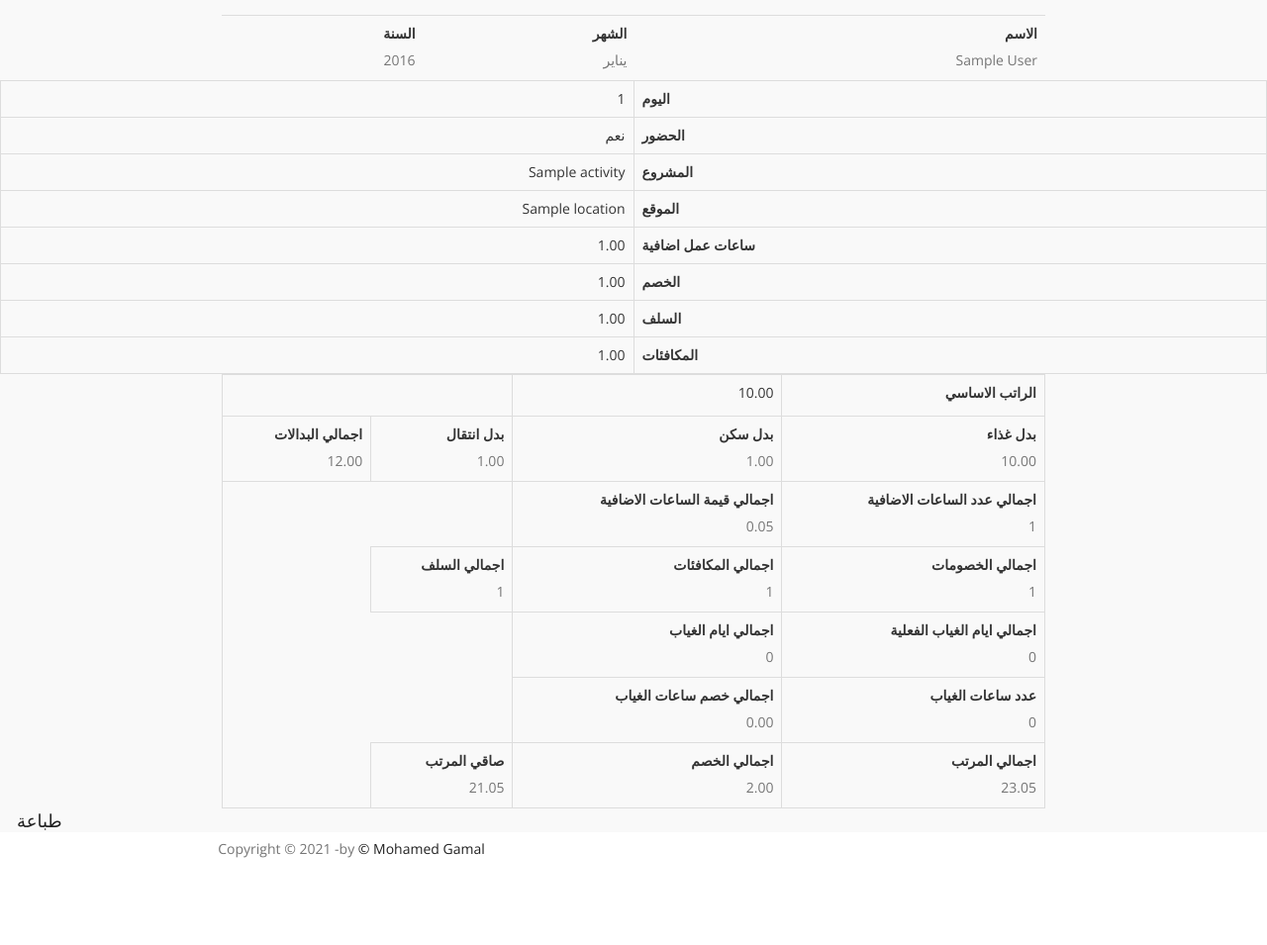
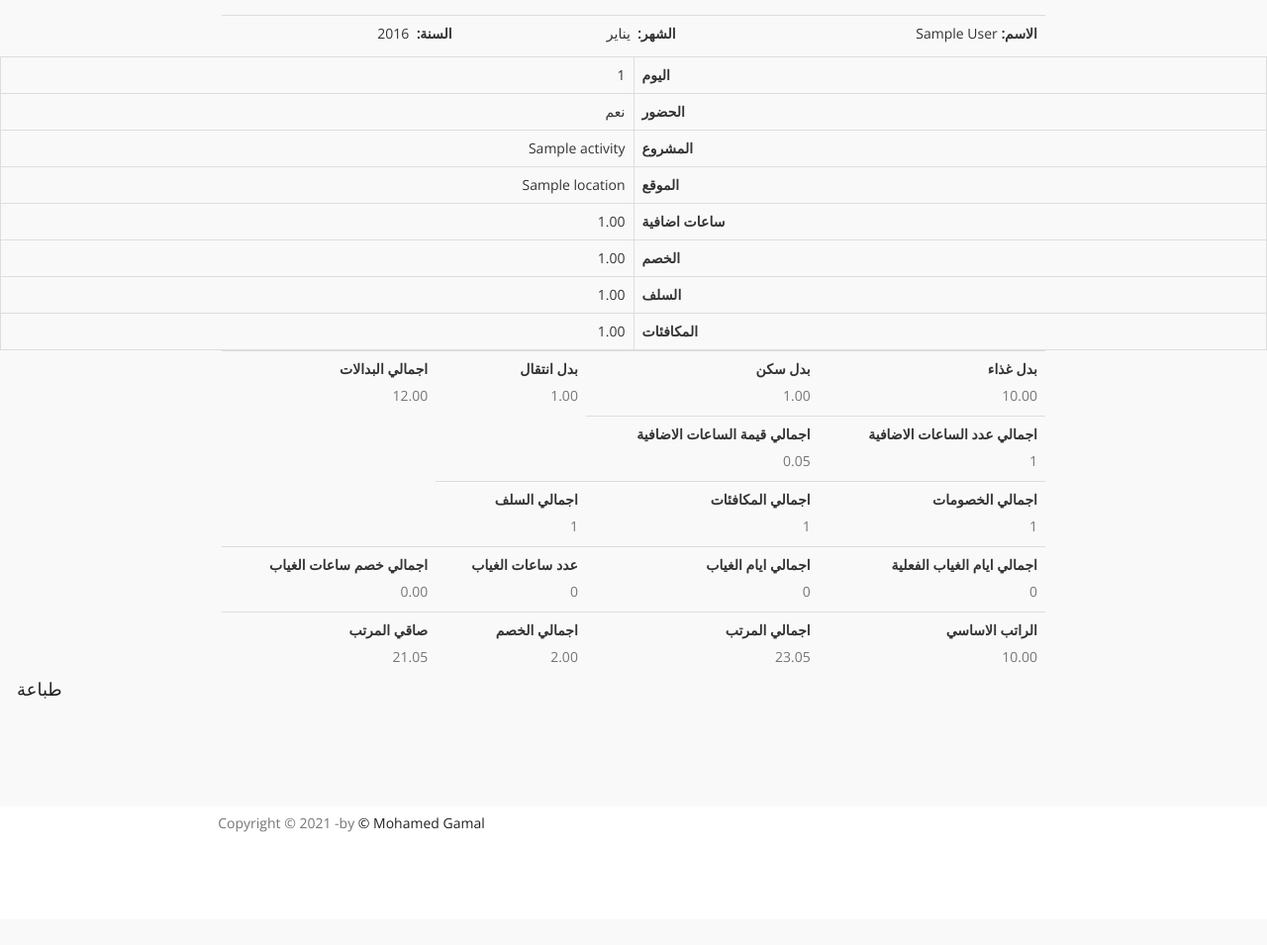
Before and after one commit to mohamedgamalmoha/Company-Management-System-, a Django app: page /single-month-report-print/1/ in a window 1280 px wide. Shown: the part 85-1040 px from the top of the page at 99% size. After the commit the page ends 926 px from the top, so only its background shows below. Run offline with Django 3.2, Linux system fonts and the light colour scheme; tables that the repository leaves empty hold one stand-in row (values such as "Sample post"); some libraries are stand-ins or nearby versions.

Commit message:
Custom print

```diff
--- a/templates/reports/single_month_report.html
+++ b/templates/reports/single_month_report.html
@@ -6,6 +6,10 @@
 
 {% block content %}
 <style>
+    tr {
+       padding: 0px;
+       margin: 0px;
+    };
     p {
        padding: 0px;
        margin: 0px;
@@ -19,9 +23,9 @@
     <table class="table  table-borderless" style="width:65%; align:center; margin: 0 auto; direction: rtl; margin-bottom: 0px;">
         <tbody>
         <tr>
-            <td><label>الاسم</label><p>{{ month.worker.name}}</p></td>
-            <td><label>الشهر</label><p>{{ month.get_month_arabic}}</p></td>
-            <td><label>السنة</label><p>{{ month.year}}</p></td>
+            <td><label>الاسم: </label>&nbsp;{{ month.worker.name}}</td>
+            <td><label>الشهر:</label>&nbsp; {{ month.get_month_arabic}}</td>
+            <td><label>السنة:</label>&nbsp; {{ month.year}}</td>
         </tr>
         </tbody>
     </table>
@@ -55,7 +59,7 @@
         </tr>
 
          <tr>
-            <th>ساعات عمل اضافية</th>
+            <th>ساعات اضافية</th>
             {% for day in days %}
             <td>{{ day.extra_work_hours }}</td>
             {% endfor %}
@@ -83,39 +87,34 @@
         </tr>
     </table>
 
-<table class="table  table-bordered" style="width:65%; height: 20%; align:center; margin: 0 auto; direction: rtl">
+<table class="table  table-borderless" style="width:65%; height: 20%; align:center; margin: 0 auto; direction: rtl;">
   <tbody>
     <tr>
-      <td><label>الراتب الاساسي</label></td>
-      <td>{{ month.basic_salary}}</td>
+      <td><label>بدل غذاء</label><p style="margin: 0px;">{{ month.feeding_allowance}}</p></td>
+      <td><label>بدل سكن</label><p style="margin: 0px;">{{ month.housing_allowance}}</p></td>
+      <td><label>بدل انتقال</label><p style="margin: 0px;">{{ month.transporting_allowance}}</p></td>
+      <td><label>اجمالي البدالات</label><p style="margin: 0px;">{{ month.get_total_allowance}}</p></td>
     </tr>
     <tr>
-      <td><label>بدل غذاء</label><p>{{ month.feeding_allowance}}</p></td>
-      <td><label>بدل سكن</label><p>{{ month.housing_allowance}}</p></td>
-      <td><label>بدل انتقال</label><p>{{ month.transporting_allowance}}</p></td>
-      <td><label>اجمالي البدالات</label><p>{{ month.get_total_allowance}}</p></td>
+      <td><label>اجمالي عدد الساعات الاضافية</label><p style="margin: 0px;">{{ month.total_extra_work_hours}}</p></td>
+      <td><label>اجمالي قيمة الساعات الاضافية</label><p style="margin: 0px;">{{ month.total_extra_work_hours_money}}</p></td>
     </tr>
     <tr>
-      <td><label>اجمالي عدد الساعات الاضافية</label><p>{{ month.total_extra_work_hours}}</p></td>
-      <td><label>اجمالي قيمة الساعات الاضافية</label><p>{{ month.total_extra_work_hours_money}}</p></td>
+      <td><label>اجمالي الخصومات</label><p style="margin: 0px;">{{ month.total_deduction}}</p></td>
+      <td><label>اجمالي المكافئات</label><p style="margin: 0px;">{{ month.total_rewards}}</p></td>
+      <td><label>اجمالي السلف</label><p style="margin: 0px;">{{ month.total_loans}}</p></td>
     </tr>
     <tr>
-      <td><label>اجمالي الخصومات</label><p>{{ month.total_deduction}}</p></td>
-      <td><label>اجمالي المكافئات</label><p>{{ month.total_rewards}}</p></td>
-      <td><label>اجمالي السلف</label><p>{{ month.total_loans}}</p></td>
+      <td><label>اجمالي ايام الغياب الفعلية</label><p style="margin: 0px;">{{ month.get_total_real_absence_days}}</p></td>
+      <td><label>اجمالي ايام الغياب</label><p style="margin: 0px;">{{ month.get_total_absence_days}}</p></td>
+      <td><label>عدد ساعات الغياب</label><p style="margin: 0px;">{{ month.total_absence_hours}}</p></td>
+      <td><label>اجمالي خصم ساعات الغياب</label><p style="margin: 0px;">{{ month.total_absence_deduction}}</p></td>
     </tr>
     <tr>
-      <td><label>اجمالي ايام الغياب الفعلية</label><p>{{ month.get_total_real_absence_days}}</p></td>
-      <td><label>اجمالي ايام الغياب</label><p>{{ month.get_total_absence_days}}</p></td>
-    </tr>
-    <tr>
-      <td><label>عدد ساعات الغياب</label><p>{{ month.total_absence_hours}}</p></td>
-      <td><label>اجمالي خصم ساعات الغياب</label><p>{{ month.total_absence_deduction}}</p></td>
-    </tr>
-    <tr>
-      <td><label>اجمالي المرتب</label><p>{{ month.total_salary}}</p></td>
-      <td><label>اجمالي الخصم</label><p>{{ month.total_salary_deduction}}</p></td>
-      <td><label>صاقي المرتب</label><p>{{ month.net_salary}}</p></td>
+      <td><label>الراتب الاساسي</label><p style="margin: 0px;">{{ month.basic_salary}}</p></td>
+      <td><label>اجمالي المرتب</label><p style="margin: 0px;">{{ month.total_salary}}</p></td>
+      <td><label>اجمالي الخصم</label><p style="margin: 0px;">{{ month.total_salary_deduction}}</p></td>
+      <td><label>صاقي المرتب</label><p style="margin: 0px;">{{ month.net_salary}}</p></td>
     </tr>
   </tbody>
 </table>
```
